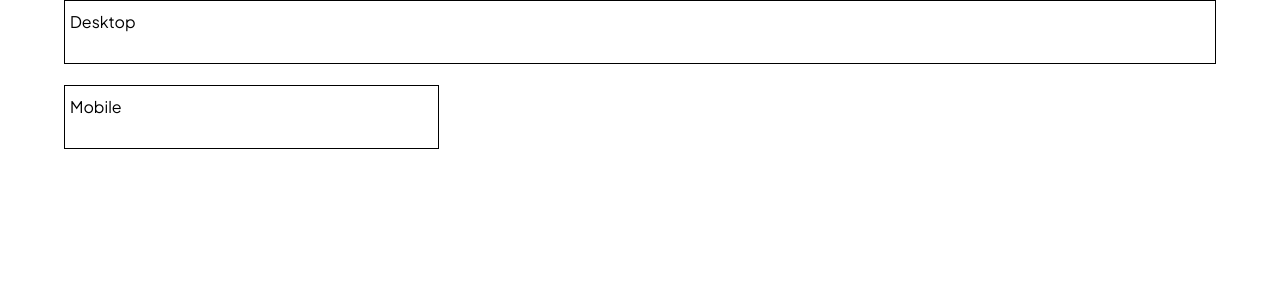
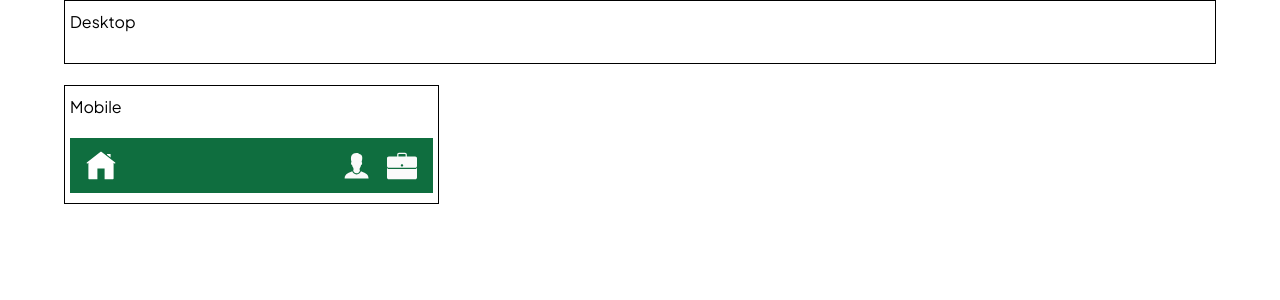
Before and after one commit to Flavio-JS/organicos-mario, a Next.js app: page / in a window 1280 px wide. Shown: the top 300 px of the page. Built offline with nearby package versions, Linux system fonts and the light colour scheme.

Commit message:
feat: started header

```diff
--- /dev/null
+++ b/src/components/Header/HeaderMobile.styles.ts
@@ -0,0 +1,45 @@
+import CartIcon from "@/components/Icons/CartIcon";
+import HomeIcon from "@/components/Icons/HomeIcon";
+import UserIcon from "@/components/Icons/UserIcon";
+import styled, { css } from "styled-components";
+
+export const HeaderMobileWrapper = styled.div`
+  ${({ theme }) => css`
+    display: flex;
+    flex-direction: column;
+    justify-content: center;
+    align-items: center;
+  `}
+`;
+
+export const HeaderMobileTop = styled.div`
+  ${({ theme }) => css`
+    display: flex;
+    justify-content: space-between;
+    align-items: center;
+    height: 55px;
+    padding: 0 16px;
+    width: 100%;
+    background-color: ${theme.colors.darkGreen};
+  `}
+`;
+
+export const HeaderMobileIconsWrapper = styled.div`
+  ${({ theme }) => css`
+    display: flex;
+    align-items: center;
+    gap: 16px;
+  `}
+`;
+
+export const HeaderMobileHomeIcon = styled(HomeIcon)`
+  ${({ theme }) => css``}
+`;
+
+export const HeaderMobileUserIcon = styled(UserIcon)`
+  ${({ theme }) => css``}
+`;
+
+export const HeaderMobileCartIcon = styled(CartIcon)`
+  ${({ theme }) => css``}
+`;
--- /dev/null
+++ b/src/components/Header/HeaderMobile.tsx
@@ -0,0 +1,17 @@
+import * as S from "./HeaderMobile.styles";
+
+function HeaderMobile() {
+  return (
+    <S.HeaderMobileWrapper>
+      <S.HeaderMobileTop>
+        <S.HeaderMobileHomeIcon />
+        <S.HeaderMobileIconsWrapper>
+          <S.HeaderMobileUserIcon />
+          <S.HeaderMobileCartIcon />
+        </S.HeaderMobileIconsWrapper>
+      </S.HeaderMobileTop>
+    </S.HeaderMobileWrapper>
+  );
+}
+
+export default HeaderMobile;
--- a/src/pages/index.tsx
+++ b/src/pages/index.tsx
@@ -1,5 +1,5 @@
+import HeaderMobile from "@/components/Header/HeaderMobile";
 import NavBarDesktop from "@/components/Header/NavBar/Desktop/NavBarDesktop";
-import NavBarMobile from "@/components/Header/NavBar/Mobile/NavBarMobile";
 
 import { NextPage } from "next";
 import * as S from "./styles";
@@ -28,7 +28,7 @@ const HomePage: NextPage = () => {
       >
         <p>Mobile</p>
         <br />
-        <NavBarMobile />
+        <HeaderMobile />
       </div>
       <br />
     </S.IndexWrapper>
```
